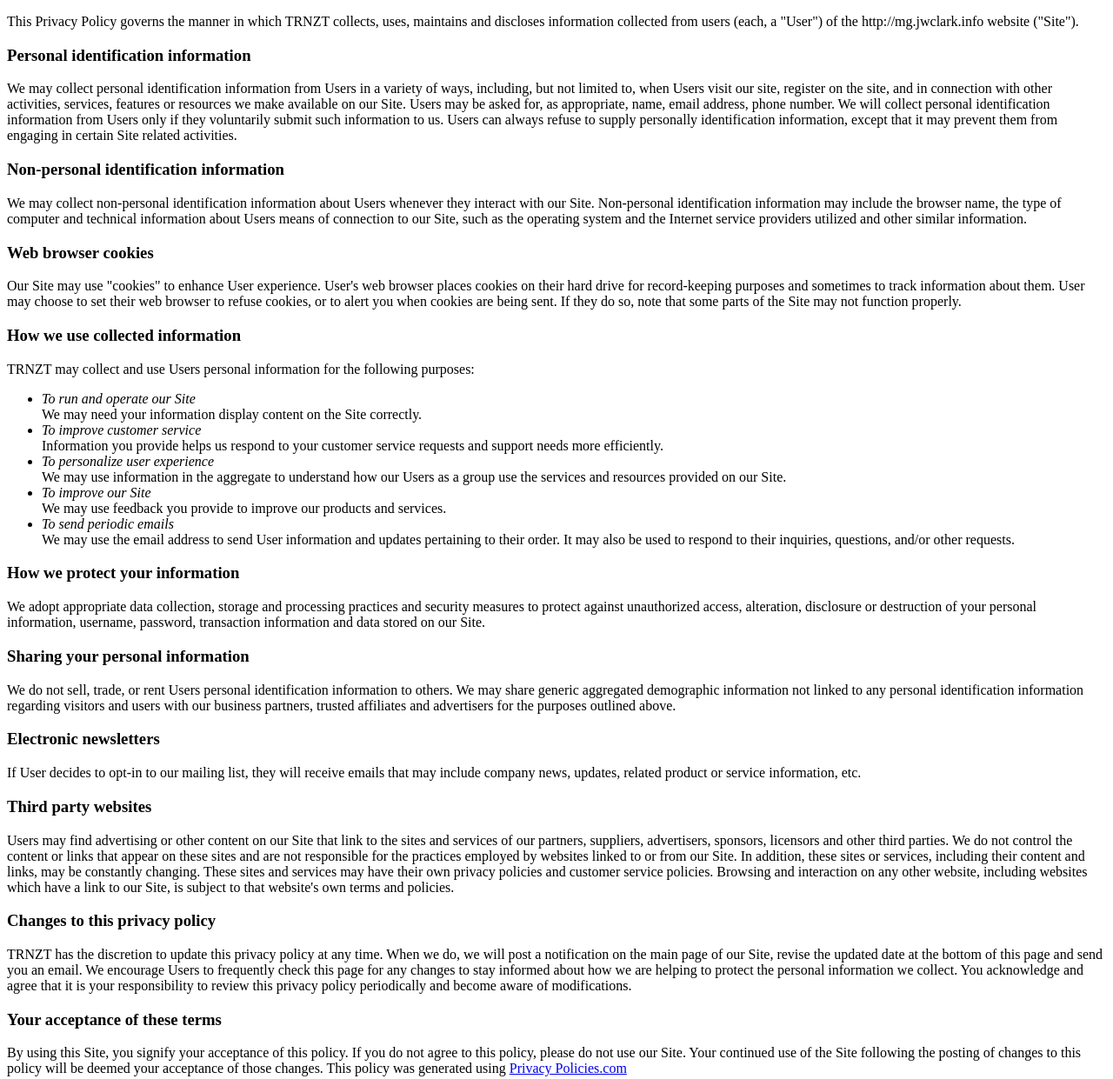
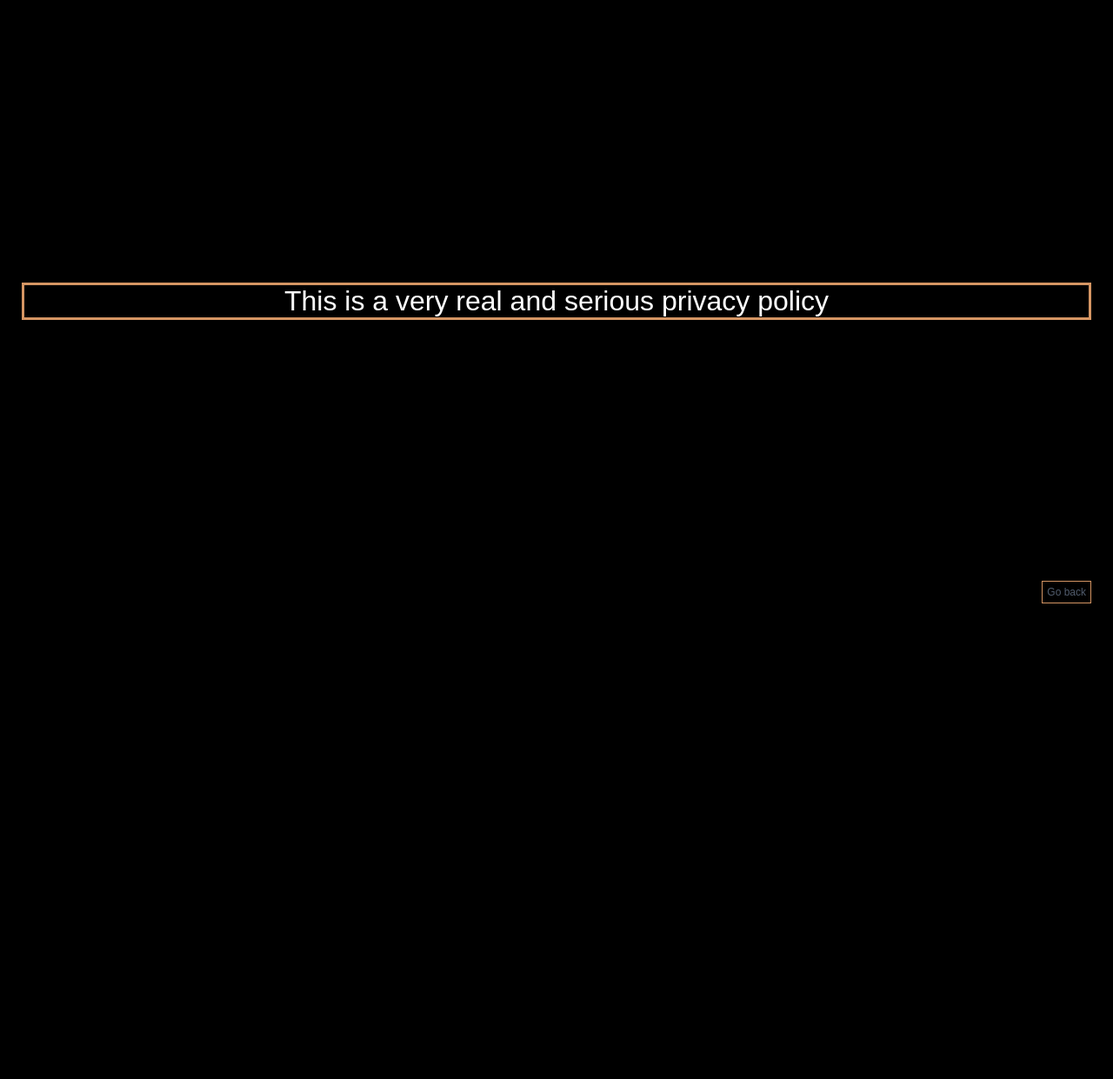
Before and after one commit to 4ked/TRNZT, a plain HTML site: page Client/html/privacy.html in a window 1280 px wide. Shown: the top 1241 px of the page at 87% size. After the commit the page ends 800 px from the top, so only its background shows below. Drawn offline with Linux system fonts and the light colour scheme.

Commit message:
serious revisions to the privacy policy

```diff
--- a/Client/css/main.css
+++ b/Client/css/main.css
@@ -198,3 +198,28 @@ a, a:hover, a:focus {
 	text-align: center;
 	font-size: 12px;
 }
+/************************************
+*****
+*****	Privacy Page
+*****
+************************************/
+#seriousness {
+	margin: 25px;
+	margin-top: 325px;
+	background-color: black;
+	border: 3px solid #d59563;
+	color: white;
+	text-align: center;
+	font-family: Arial, "Helvetica Neue", Helvetica, sans-serif;
+	font-size: 32px;
+}
+.backtoindex {
+	margin-top: 275px;
+	margin-right: 25px;
+	border: 1px solid #d59563;
+	padding: 5px;
+	color: #515c6d;
+	font-family: Arial, "Helvetica Neue", Helvetica, sans-serif;
+	font-size: 12px;
+	float: right;
+}
--- a/Client/html/privacy.html
+++ b/Client/html/privacy.html
@@ -1,67 +1,15 @@
 <!DOCTYPE html>
 <html lang="en">
 <head>
+	<title>TRNZT Privacy Policy</title>
+	<meta name="viewport" content="initial-scale=1.0, user-scalable=no">
 	<meta charset="UTF-8">
-	<title>TRNZT Privacy Policy</title>
+	<link rel="stylesheet" type="text/css" href="../css/main.css">
+	<link rel="stylesheet" type="text/css" href="../css/custom.css">
 </head>
 <body>
-	<p>This Privacy Policy governs the manner in which TRNZT collects, uses, maintains and discloses information collected from users (each, a "User") of the http://mg.jwclark.info website ("Site").</p>
+	<h1 id="seriousness">This is a very real and serious privacy policy</h1>
 
-	<h3>Personal identification information</h3>
-	<p>We may collect personal identification information from Users in a variety of ways, including, but not limited to, when Users visit our site, register on the site, and in connection with other activities, services, features or resources we make available on our Site. Users may be asked for, as appropriate, name, email address, phone number. We will collect personal identification information from Users only if they voluntarily submit such information to us. Users can always refuse to supply personally identification information, except that it may prevent them from engaging in certain Site related activities.</p>
-
-	<h3>Non-personal identification information</h3>
-	<p>We may collect non-personal identification information about Users whenever they interact with our Site. Non-personal identification information may include the browser name, the type of computer and technical information about Users means of connection to our Site, such as the operating system and the Internet service providers utilized and other similar information.</p>
-
-	<h3>Web browser cookies</h3>
-	<p>Our Site may use "cookies" to enhance User experience. User's web browser places cookies on their hard drive for record-keeping purposes and sometimes to track information about them. User may choose to set their web browser to refuse cookies, or to alert you when cookies are being sent. If they do so, note that some parts of the Site may not function properly.</p>
-
-	<h3>How we use collected information</h3>
-	<p>TRNZT may collect and use Users personal information for the following purposes:</p>
-	<ul>
-	  <li>
-	    <i>To run and operate our Site</i><br/>
-	    We may need your information display content on the Site correctly.
-	  </li>
-	  <li>
-	    <i>To improve customer service</i><br/>
-	    Information you provide helps us respond to your customer service requests and support needs more efficiently.
-	  </li>
-	  <li>
-	    <i>To personalize user experience</i><br/>
-	    We may use information in the aggregate to understand how our Users as a group use the services and resources provided on our Site.
-	  </li>
-	  <li>
-	    <i>To improve our Site</i><br/>
-	    We may use feedback you provide to improve our products and services.
-	  </li>
-	  <li>
-	    <i>To send periodic emails</i><br/>
-	    We may use the email address to send User information and updates pertaining to their order. It may also be used to respond to their inquiries, questions, and/or other requests.
-	  </li>
-	</ul>
-
-	<h3>How we protect your information</h3>
-	<p>We adopt appropriate data collection, storage and processing practices and security measures to protect against unauthorized access, alteration, disclosure or destruction of your personal information, username, password, transaction information and data stored on our Site.</p>
-
-	<h3>Sharing your personal information</h3>
-	<p>We do not sell, trade, or rent Users personal identification information to others. We may share generic aggregated demographic information not linked to any personal identification information regarding visitors and users with our business partners, trusted affiliates and advertisers for the purposes outlined above. </p>
-
-	<h3>Electronic newsletters</h3>
-	<p>If User decides to opt-in to our mailing list, they will receive emails that may include company news, updates, related product or service information, etc.</p>
-
-	<h3>Third party websites</h3>
-	<p>Users may find advertising or other content on our Site that link to the sites and services of our partners, suppliers, advertisers, sponsors, licensors and other third parties. We do not control the content or links that appear on these sites and are not responsible for the practices employed by websites linked to or from our Site. In addition, these sites or services, including their content and links, may be constantly changing. These sites and services may have their own privacy policies and customer service policies. Browsing and interaction on any other website, including websites which have a link to our Site, is subject to that website's own terms and policies.</p>
-
-	<h3>Changes to this privacy policy</h3>
-	<p>TRNZT has the discretion to update this privacy policy at any time. When we do, we will post a notification on the main page of our Site, revise the updated date at the bottom of this page and send you an email. We encourage Users to frequently check this page for any changes to stay informed about how we are helping to protect the personal information we collect. You acknowledge and agree that it is your responsibility to review this privacy policy periodically and become aware of modifications.</p>
-
-	<h3>Your acceptance of these terms</h3>
-	<p>By using this Site, you signify your acceptance of this policy. If you do not agree to this policy, please do not use our Site. Your continued use of the Site following the posting of changes to this policy will be deemed your acceptance of those changes. This policy was generated using <a href="http://privacypolicies.com" target="_blank">Privacy Policies.com</a></p>
-
-	<h3>Contacting us</h3>
-	<p>If you have any questions about this Privacy Policy, the practices of this site, or your dealings with this site, please contact us.</p>
-
-	<p>This document was last updated on April 16, 2017</p>
+	<a href="../index.html"><h6 class="backtoindex">Go back</h6></a>
 </body>
 </html>
```
